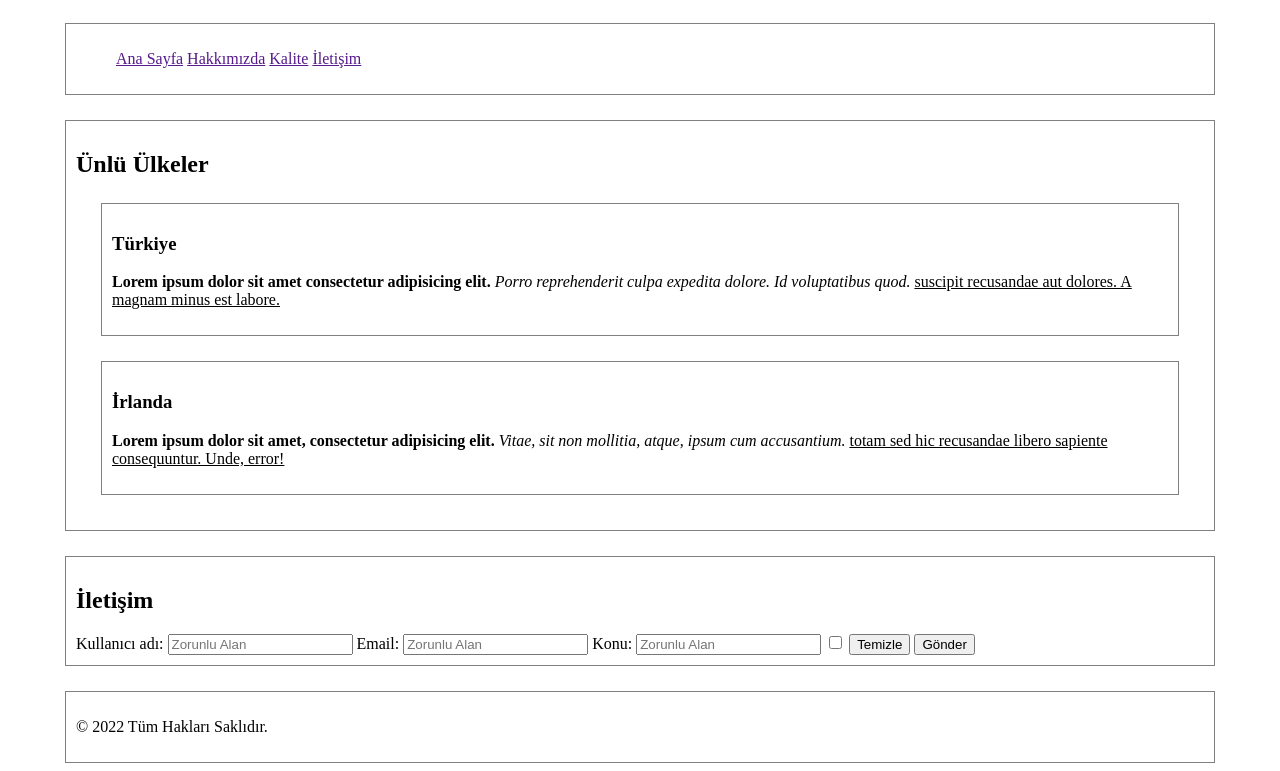
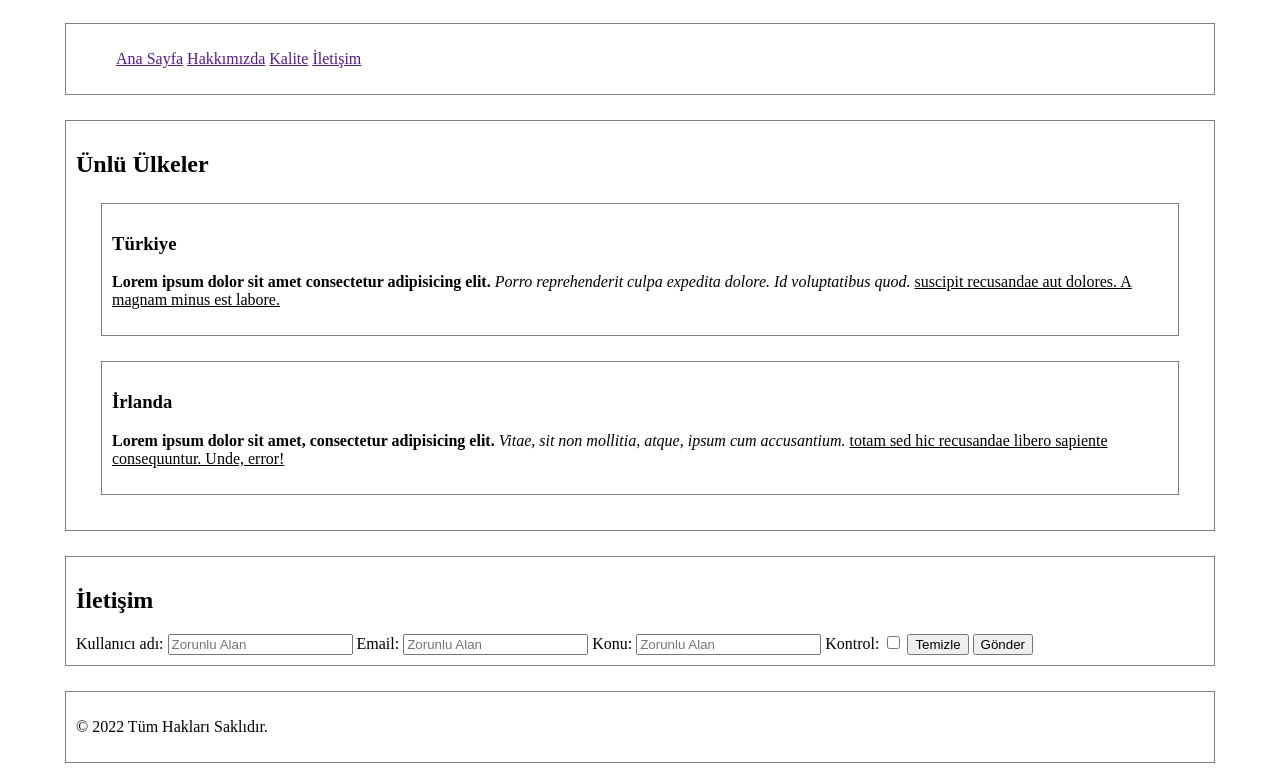
Before and after one commit to techcareer-frontend-bootcamp/odev1-emirnyildiz, a plain HTML site: page index.html in a window 1280 px wide. Shown: the part 129-900 px from the top of the page. Drawn offline with Linux system fonts and the light colour scheme.

Commit message:
Güncelleme yapıldı.

```diff
--- a/index.html
+++ b/index.html
@@ -59,12 +59,23 @@
 
   <section>
     <h2>İletişim</h2>
-    Kullanıcı adı: <input type="text" name="" id="" placeholder="Zorunlu Alan">
-    Email: <input type="text" name="" id="" placeholder="Zorunlu Alan">
-    Konu: <input type="text" name="" id="" placeholder="Zorunlu Alan">
-    <input type="checkbox" name="" id="">
-    <input type="button" value="Temizle">
-    <input type="button" value="Gönder">
+    <form action="">
+
+      <label for="user_name">Kullanıcı adı: </label>
+      <input type="text" name="" id="user_name" placeholder="Zorunlu Alan" required>
+
+      <label for="user_email">Email:</label>
+      <input type="email" name="" id="user_email" placeholder="Zorunlu Alan" required>
+
+      <label for="user_topic">Konu:</label>
+      <input type="text" name="" id="user_topic" placeholder="Zorunlu Alan" required>
+
+      <label for="user_checkbox">Kontrol:</label>
+      <input type="checkbox" name="" id="user_checkbox" required>
+      <button type="reset">Temizle</button>
+      <button type="submit">Gönder</button>
+
+    </form>
 
 
   </section>
```
